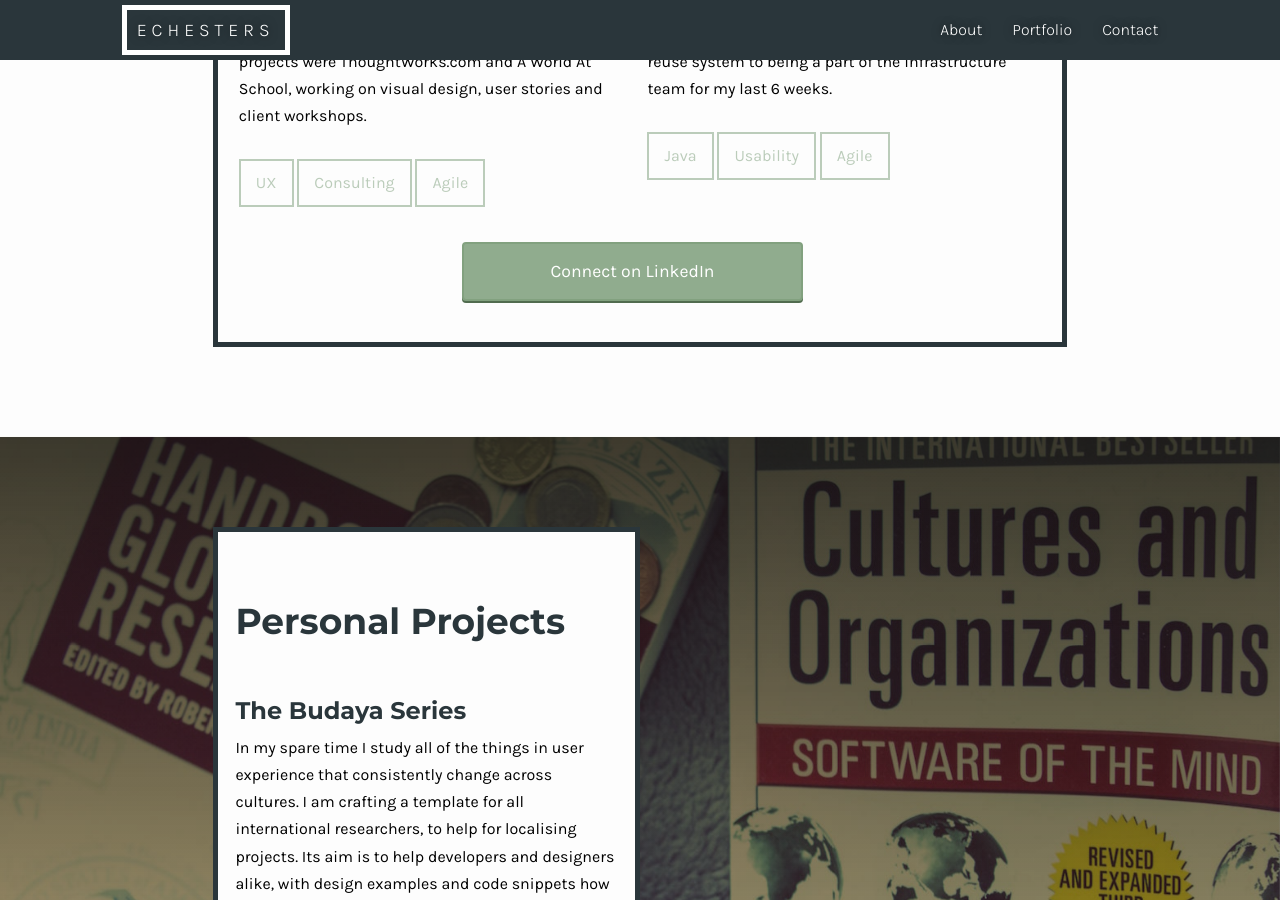
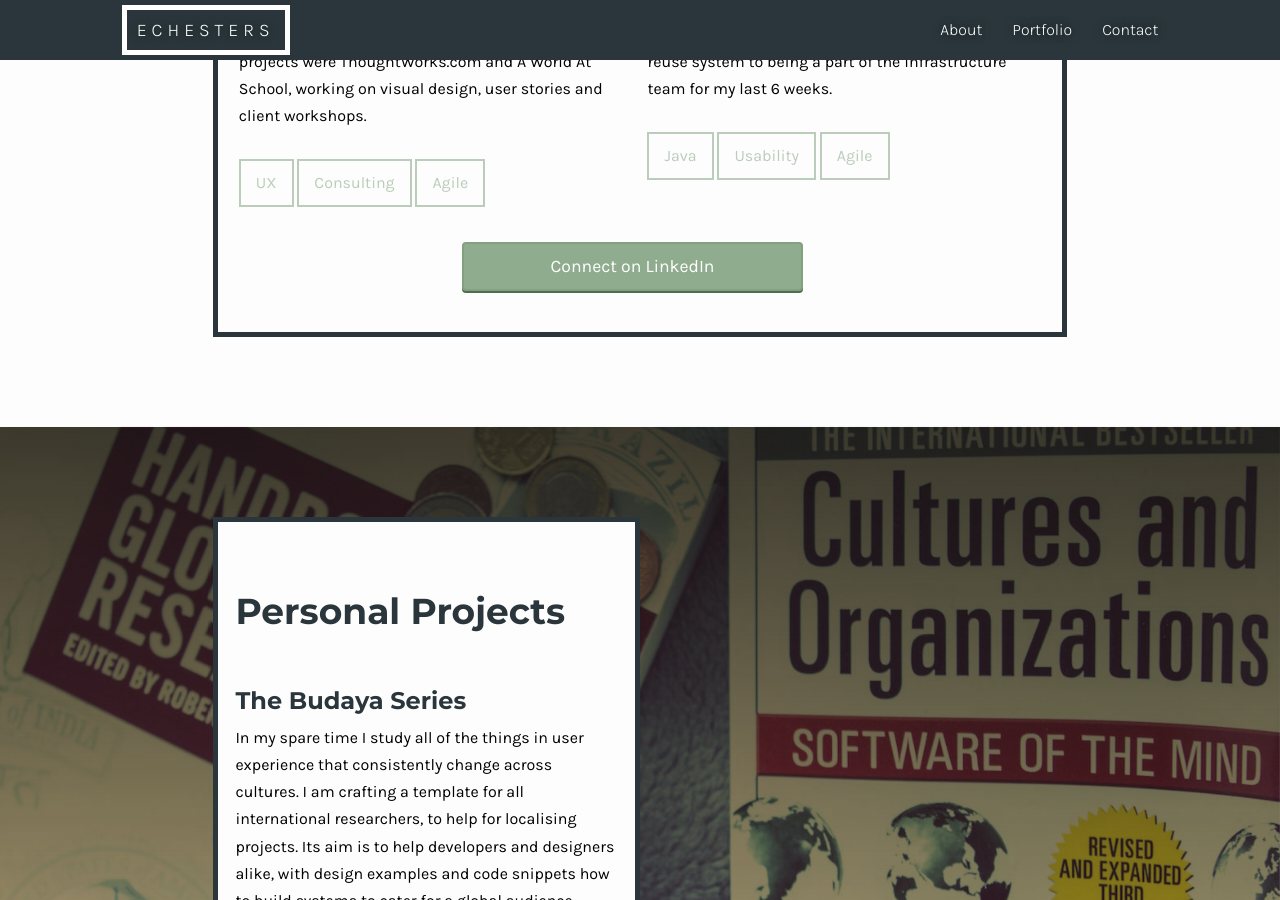
Before and after one commit to EChesters/echesters.github.io, a Jekyll site: the page built from about.html, in a window 1280 px wide and 900 px high, scrolled down 1505 px. Built offline with Jekyll 4.4.1, drawn with Linux system fonts in a browser that asks for light colours; nearby versions of some CDN libraries.

Commit message:
Changed styling of buttons + Added contact button to speaking

```diff
--- a/_sass/_buttons.scss
+++ b/_sass/_buttons.scss
@@ -1,6 +1,6 @@
 .btn {
   color: $actual-white;
-  padding: 15px 50px;
+  padding: 10px 50px;
   border: 2px solid darken($brand-color, 5%);
   text-align: center;
   background-color: $brand-color;
--- a/_sass/_text.scss
+++ b/_sass/_text.scss
@@ -119,7 +119,7 @@
   color: $actual-white;
 
   h3 {
-    color: $brand-color;
+    color: $brand-secondary;
   }
 
   p {
--- a/pages/speaking.html
+++ b/pages/speaking.html
@@ -47,6 +47,12 @@
 
   <section id="speaking" class="slide">
     <h2 class="text-center light remove-margin top">I have also spoken at...</h2>
+
+    <div class="col-xs-12 col-sm-6 position central text-center add-margin top">
+      <p>I'm available for speaking! Ping me an email with details of your meetup and idea, and I'll get back to you.</p>
+      <a class="btn primary" href="/pages/contact.html">Contact me</a>
+    </div>
+
     <div class="row">
       <div class="col-xs-12 col-sm-7 position right">
         <div class="col-xs-12">
```
